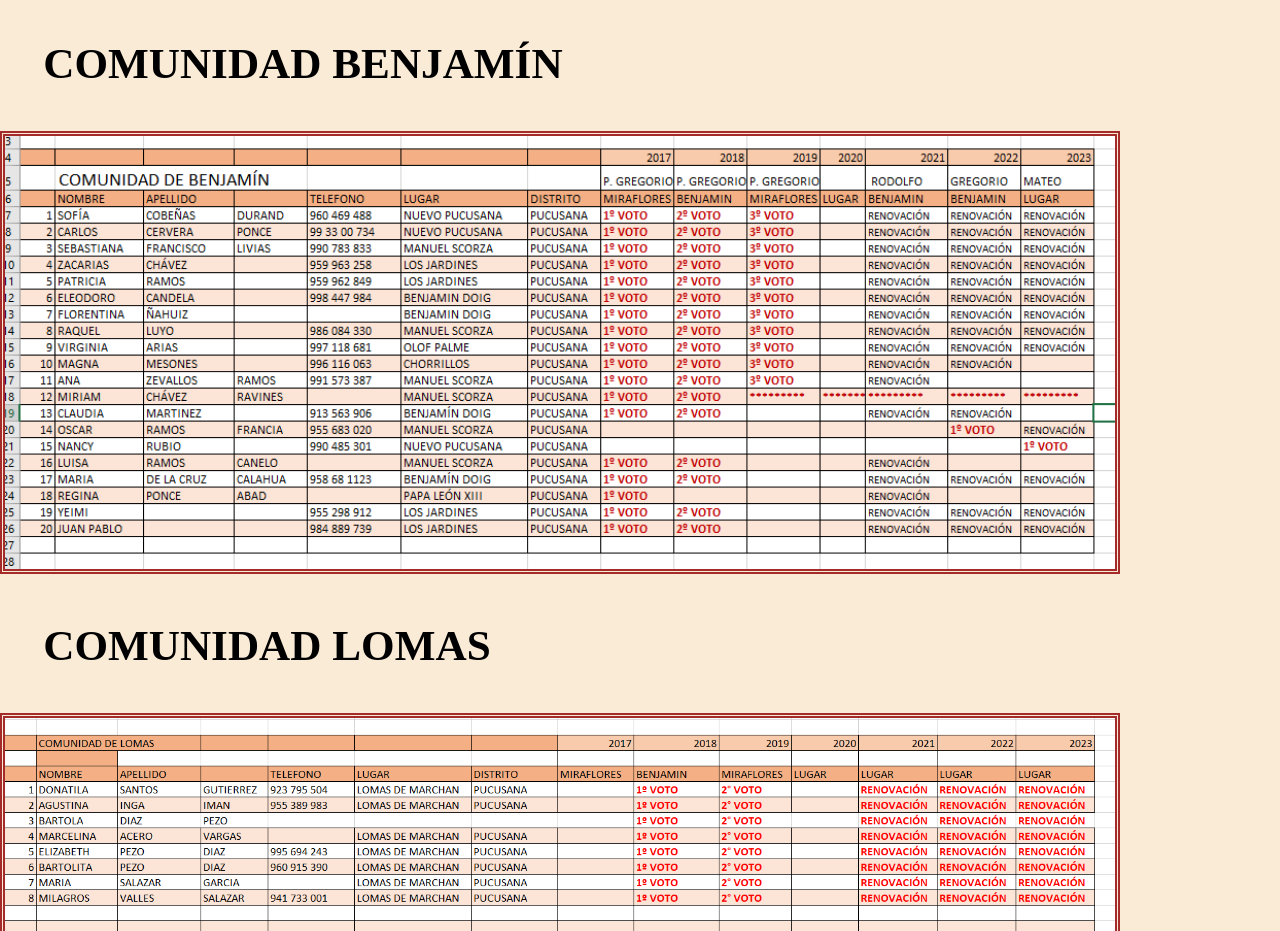
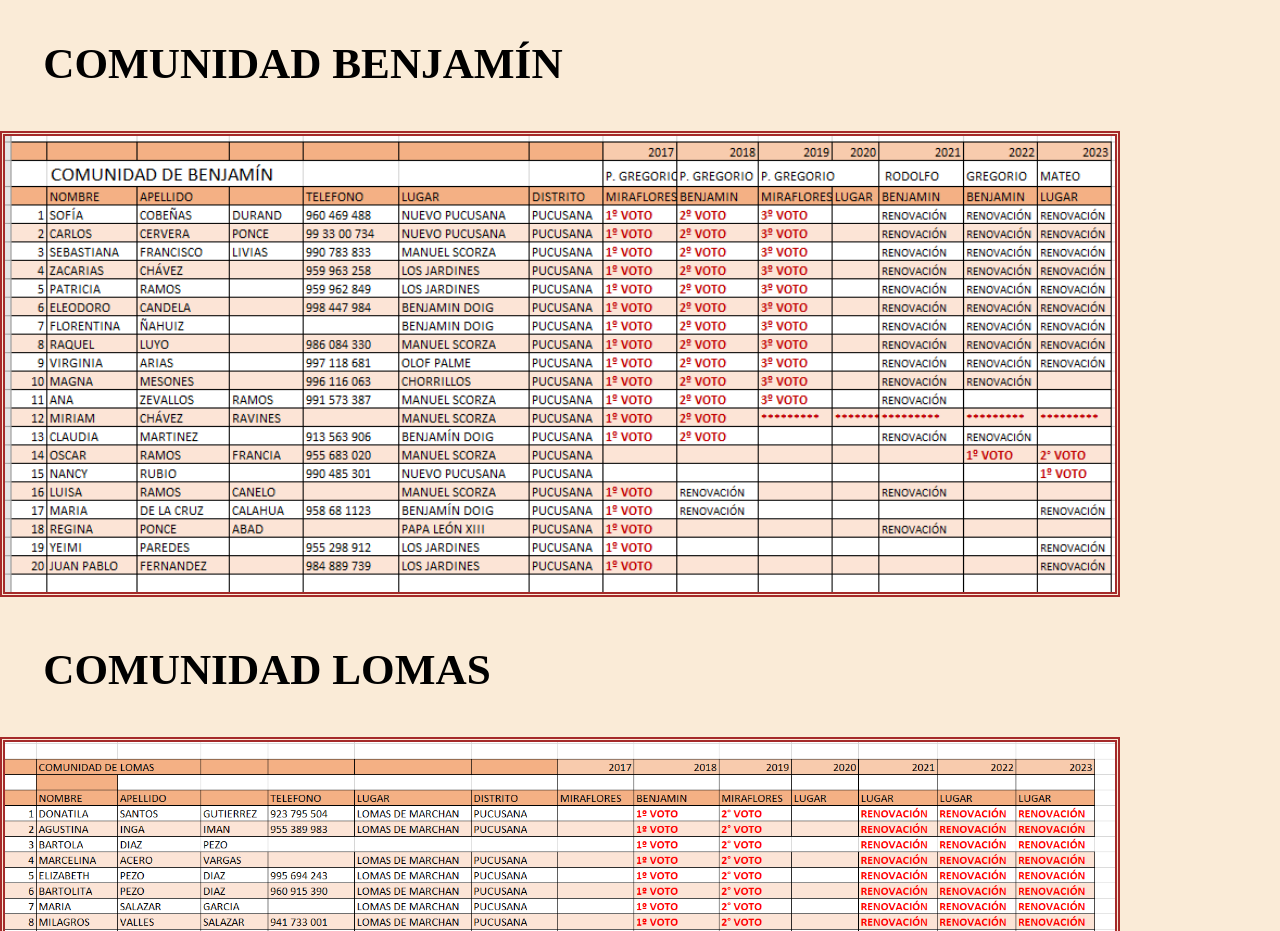
Before and after one commit to nitram26/OCARM, a plain HTML site: page carmelitas/index.html in a window 1280 px wide. Shown: the part 1100-2031 px from the top of the page. Drawn offline with Linux system fonts and the light colour scheme.

Commit message:
actualizacion24

```diff
--- a/carmelitas/index.html
+++ b/carmelitas/index.html
@@ -44,7 +44,7 @@
 <p>Se inicia con el Padre Gregorio en el 2016 y consta actualmente, 2024 de Comunidades en Pucusana, Lomas de Marchan y Benjamin Doig</p>
 <hr>
         <H2>COMUNIDAD BENJAMÍN</H2>
-        <img src="../media/BEJAMIN2023.png" alt="" class="img">
+        <img src="../media/BENJAMIN2023.PNG" alt="" class="img">
         <H2>COMUNIDAD LOMAS </H2>
         <img src="../media/LOMAS2023.png" alt="" class="img">
 
```
Also changed, not shown: media/BEJAMIN2023.png (deleted), media/BENJAMIN2023.PNG (added).
